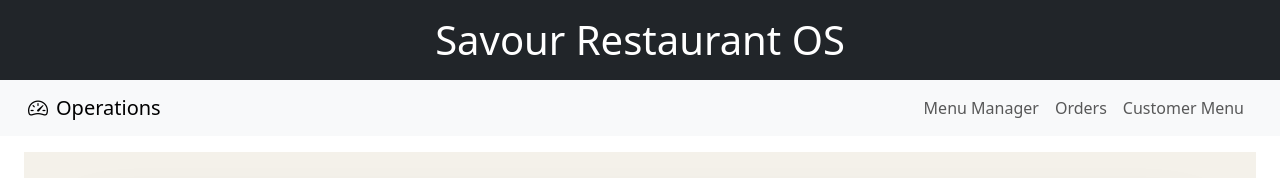
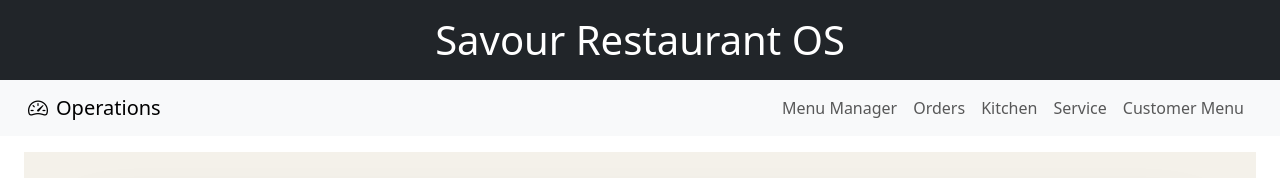
Before and after one commit to 22koki/Restaurant-_Automation_systm, a React (Create React App) app in the folder restaurant_automation_system/ras-frontend/: page / in a window 1280 px wide. Shown: the top 178 px of the page. Built offline with nearby package versions, Linux system fonts and the light colour scheme; no server answers.

Commit message:
route kitchen and waiter operational workspaces

```diff
--- a/restaurant_automation_system/ras-frontend/src/App.js
+++ b/restaurant_automation_system/ras-frontend/src/App.js
@@ -5,6 +5,8 @@ import MenuItemsPage from './pages/MenuItemsPage';
 import AddMenuItem from './pages/AddMenuItem';
 import OrdersPage from './pages/OrdersPage';
 import CustomerMenu from './pages/CustomerMenu';
+import KitchenDisplay from './pages/KitchenDisplay';
+import WaiterBoard from './pages/WaiterBoard';
 
 import 'bootstrap/dist/css/bootstrap.min.css';
 import 'bootstrap-icons/font/bootstrap-icons.css';
@@ -29,6 +31,8 @@ function App() {
               <div className="navbar-nav ms-auto">
                 <Link className="nav-link" to="/menu-items">Menu Manager</Link>
                 <Link className="nav-link" to="/orders">Orders</Link>
+                <Link className="nav-link" to="/kitchen">Kitchen</Link>
+                <Link className="nav-link" to="/service">Service</Link>
                 <Link className="nav-link" to="/menu">Customer Menu</Link>
               </div>
             </div>
@@ -43,6 +47,8 @@ function App() {
           <Route path="/menu-items" element={<MenuItemsPage />} />
           <Route path="/add-menu-item" element={<AddMenuItem />} />
           <Route path="/orders" element={<OrdersPage />} />
+          <Route path="/kitchen" element={<KitchenDisplay />} />
+          <Route path="/service" element={<WaiterBoard />} />
         </Routes>
       </main>
     </div>
```
